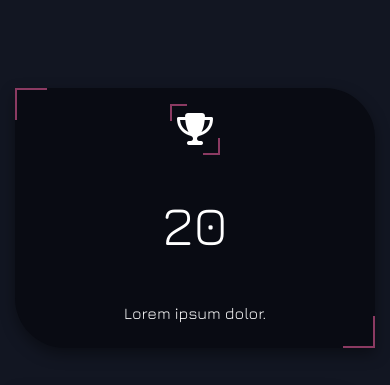
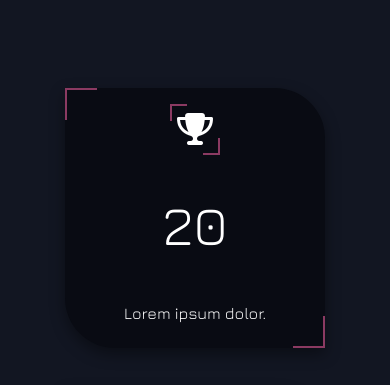
Before and after one commit to Mortis-Web/accessories, a plain HTML site: page index.html in a window 390 px wide. Shown: the part 2923-3308 px from the top of the page. Drawn offline with nearby package versions, Linux system fonts and the light colour scheme.

Commit message:
Update styles.css

```diff
--- a/src/css/styles.css
+++ b/src/css/styles.css
@@ -1227,7 +1227,7 @@ footer .container .contents .subscribe .input i {
     align-items: center;
   }
   .statis .container .feature-card {
-    width: 60% !important;
+    width: max(60%,260px);
     rotate: 0deg;
     border-top-right-radius: 50px;
     border-bottom-left-radius: 50px;
@@ -1270,9 +1270,9 @@ footer .container .contents .subscribe .input i {
   .swiper {
     width: 90%;
   }
-  .statis .container .feature-card {
+/*   .statis .container .feature-card {
     width: 100% !important;
-  }
+  } */
 
   .hero-headline{
     font-size: 2rem;
```
